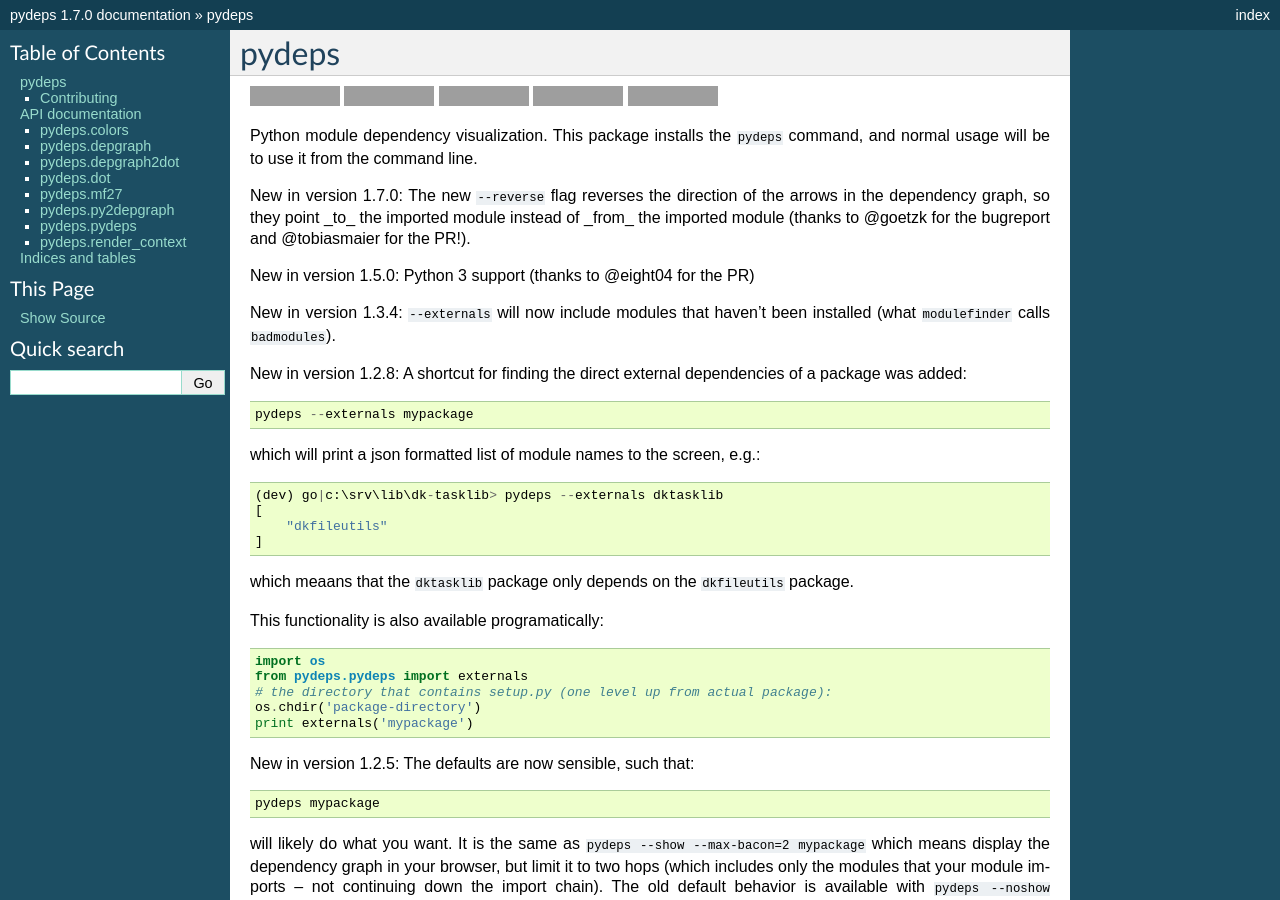
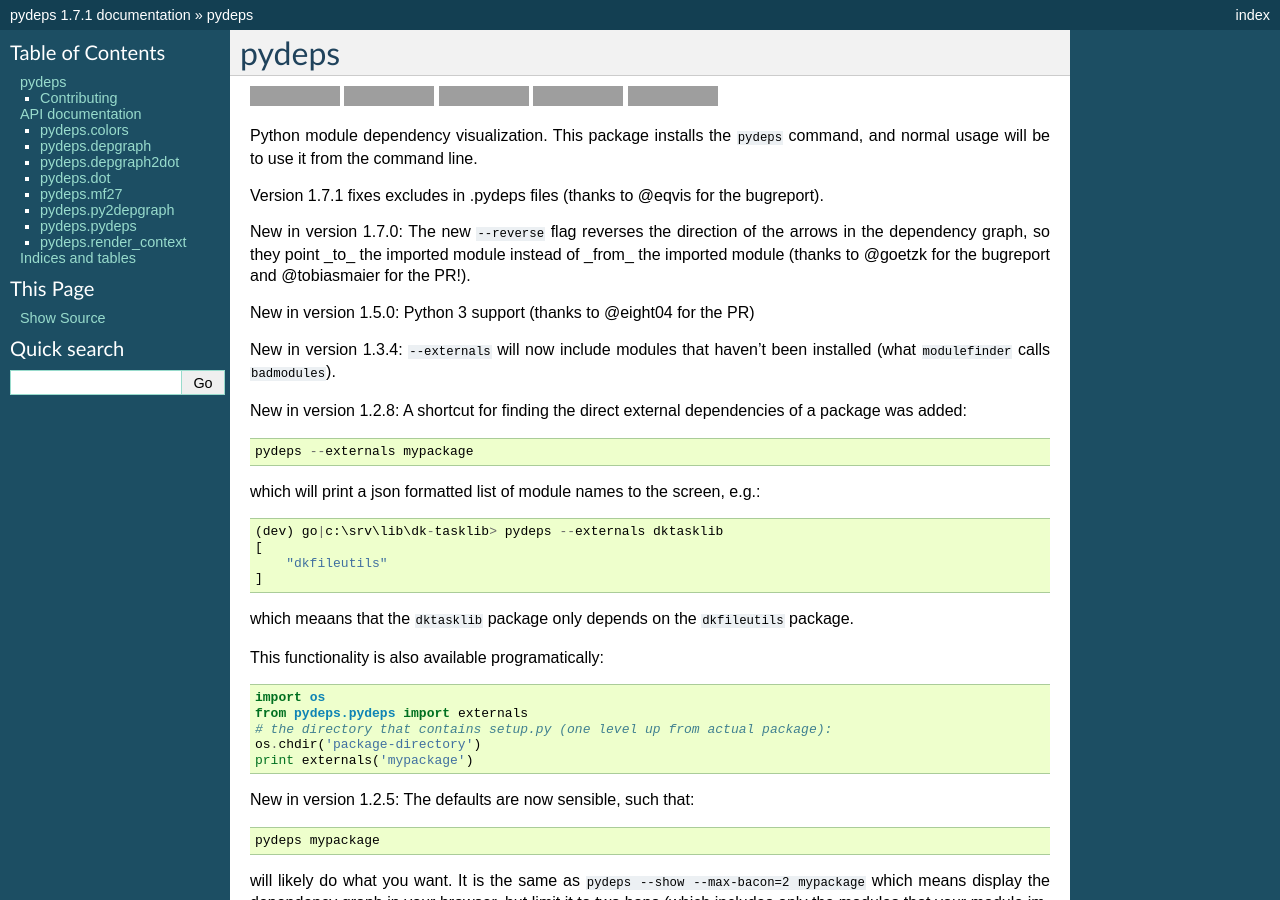
Before and after one commit to thebjorn/pydeps, a Sphinx documentation site: the page built from docs/index.rst, in a window 1280 px wide and 900 px high, cut to the strip 0-900 px from the top of the window. Built offline with Sphinx 7.4.7, drawn with Linux system fonts in a browser that asks for light colours; some of the changed text lies outside the part shown; grey boxes are pictures that could not be loaded.

Commit message:
upversion

```diff
--- a/README.rst
+++ b/README.rst
@@ -25,6 +25,8 @@ pydeps
 
 Python module dependency visualization. This package installs the ``pydeps``
 command, and normal usage will be to use it from the command line.
+
+Version 1.7.1 fixes excludes in .pydeps files (thanks to @eqvis for the bugreport).
 
 New in version 1.7.0: The new ``--reverse`` flag reverses the direction of the arrows in the dependency graph, so they point _to_ the imported module instead of _from_ the imported module (thanks to @goetzk for the bugreport and @tobiasmaier for the PR!).
 
--- a/docs/conf.py
+++ b/docs/conf.py
@@ -48,9 +48,9 @@ copyright = u'2014 Bjorn Pettersen'
 # built documents.
 #
 # The short X.Y version.
-version = '1.7.0'
+version = '1.7.1'
 # The full version, including alpha/beta/rc tags.
-release = '1.7.0'
+release = '1.7.1'
 
 # The language for content autogenerated by Sphinx. Refer to documentation
 # for a list of supported languages.
--- a/pydeps/__init__.py
+++ b/pydeps/__init__.py
@@ -3,4 +3,4 @@
 Python module dependency visualization. This package installs the ``pydeps``
 command, and normal usage will be to use it from the command line.
 """
-__version__ = "1.7.0"
+__version__ = "1.7.1"
--- a/setup.py
+++ b/setup.py
@@ -11,7 +11,7 @@ import setuptools
 from distutils.core import setup
 from setuptools.command.test import test as TestCommand
 
-version='1.7.0'
+version='1.7.1'
 
 
 class PyTest(TestCommand):
```
